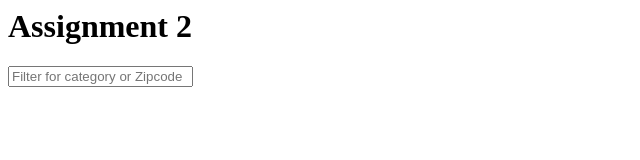
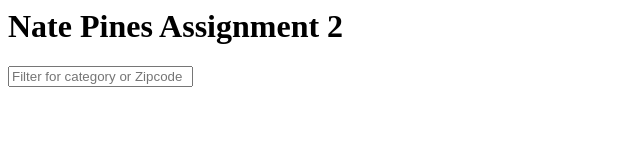
Before and after one commit to natepines/Group-18-asst-2, a website: page public/index.html in a window 1280 px wide. Shown: the whole page, without its empty margins (0-640 px from the left). Drawn offline with nearby package versions, Linux system fonts and the light colour scheme; no server answers.

Commit message:
Test
Test

```diff
--- a/public/index.html
+++ b/public/index.html
@@ -14,7 +14,7 @@
     <div class='container flex-outer'>
         <div class='row'>
             <div class='one-half column'>
-                <h1>Assignment 2</h1>
+                <h1>Nate Pines Assignment 2</h1>
                 <input type='text' class='textentry' placeholder="Filter for category or Zipcode">
                 <div id='navContainer'>
                     <ul class='suggestions'>
```
